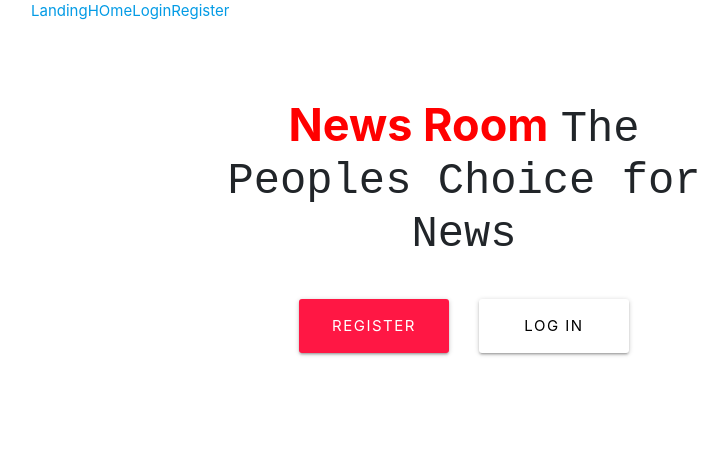
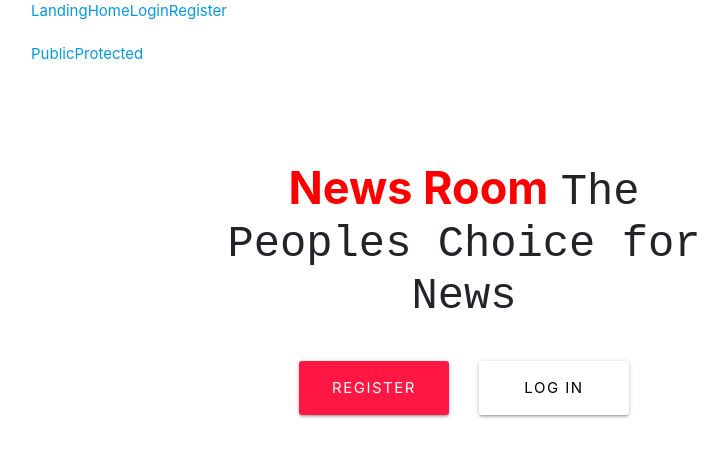
Before and after one commit to bradotron/news-room, a React (Create React App) app in the folder client/: page / in a window 1280 px wide. Shown: the top 456 px of the page, without its empty margins (176-904 px from the left). Built offline with nearby package versions, Linux system fonts and the light colour scheme.

Commit message:
adding auth utilities

```diff
--- a/client/src/App.js
+++ b/client/src/App.js
@@ -1,5 +1,11 @@
-import React from 'react';
-import { BrowserRouter as Router, Route, Link, Switch, Redirect } from 'react-router-dom';
+import React, { Component } from 'react';
+import {
+  BrowserRouter as Router,
+  Route,
+  Link,
+  Switch,
+  Redirect
+} from 'react-router-dom';
 
 import Home from './Pages/Home';
 import Landing from './Pages/Landing';
@@ -7,20 +13,48 @@ import Login from './Pages/Login';
 import Register from './Pages/Register';
 import NoMatch from './Pages/NoMatch';
 
-function App() {
+class App extends Component {
+  state = {
+    user: {
+      isAuthenticated: true,
+      authenticate(cb) {
+        this.isAuthenticated = true;
+        setTimeout(cb, 100);
+      },
+      signout(cb) {
+        this.isAuthenticated = false;
+        setTimeout(cb, 100);
+      }
+    }
+  }
+
+  onLogin = user => {
+    this.setState({
+      user: user,
+    });
+  }
+
+  render() {
     return (
-		<div className="container">
+      <div className='container'>
         <Router>
           <div>
-					<Link to="/">Landing</Link>
-					<Link to="/home">HOme</Link>
-					<Link to="/login">Login</Link>
-					<Link to="/register">Register</Link>
+            <div className='row'>
+              <Link to='/'>Landing</Link>
+              <Link to='/home'>Home</Link>
+              <Link to='/login'>Login</Link>
+              <Link to='/register'>Register</Link>
+            </div>
+            <div className='row'>
+              <Link to='/public'>Public</Link>
+              <Link to='/protected'>Protected</Link>
+            </div>
+
             <Switch>
-						<Route exact path="/" component={Landing} />
-						<Route exact path="/home" component={Home} />
-						<Route exact path="/register" component={Register} />
-						<Route exact path="/login" component={Login} />
+              <Route exact path='/' component={Landing} />
+              <Route exact path='/home' component={Home} />
+              <Route exact path='/register' component={Register} />
+              <Route exact path='/login' component={Login} />
               <Route component={NoMatch} />
             </Switch>
           </div>
@@ -28,5 +62,6 @@ function App() {
       </div>
     );
   }
+}
 
 export default App;
--- a/client/src/Pages/Login.js
+++ b/client/src/Pages/Login.js
@@ -1,5 +1,8 @@
 import React, { Component } from 'react';
 import { Link } from 'react-router-dom';
+
+// authenticate utils
+import auth from '../Utils/authUtils';
 
 class Login extends Component {
   constructor() {
@@ -7,7 +10,7 @@ class Login extends Component {
     this.state = {
       email: '',
       password: '',
-			errors: {},
+      errors: {}
     };
   }
   onChange = e => {
@@ -16,31 +19,41 @@ class Login extends Component {
 
   onSubmit = e => {
     e.preventDefault();
-		const userData = {
+    auth
+      .login({
         email: this.state.email,
-			password: this.state.password,
-		};
-		console.log(userData);
+        password: this.state.password
+      })
+      .then(res => {
+        console.log(res);
+      })
+      .catch(err => {
+        console.log(err);
+      });
   };
 
   render() {
     const { errors } = this.state;
     return (
-			<div className="container">
-				<div style={{ marginTop: '4rem' }} className="row">
-					<div className="col s8 offset-s2" style={{ border: 'solid 0.5px grey', borderRadius: '5px' }}>
-						<Link to="/" className="btn-flat waves-effect">
-							<i className="material-icons left">keyboard_backspace</i> Back to home
+      <div className='container'>
+        <div style={{ marginTop: '4rem' }} className='row'>
+          <div
+            className='col s8 offset-s2'
+            style={{ border: 'solid 0.5px grey', borderRadius: '5px' }}
+          >
+            <Link to='/' className='btn-flat waves-effect'>
+              <i className='material-icons left'>keyboard_backspace</i> Back to
+              home
             </Link>
             <br />
-						<div className="col s12" style={{ paddingLeft: '11.250px' }}>
+            <div className='col s12' style={{ paddingLeft: '11.250px' }}>
               <h4 style={{ color: 'grey' }}>
                 <b style={{ color: 'red', fontSize: '40px' }}>Login</b>
                 <span style={{ fontSize: '35px' }}> below</span>
               </h4>
-							<p className="grey-text text-darken-1">
+              <p className='grey-text text-darken-1'>
                 Don't have an account?{' '}
-								<Link to="/register" style={{ color: 'red' }}>
+                <Link to='/register' style={{ color: 'red' }}>
                   Register
                 </Link>
               </p>
@@ -48,38 +61,38 @@ class Login extends Component {
             {/*.............Login form and validation...............*/}
             {/*.............Login form email input..................*/}
             <form noValidate onSubmit={this.onSubmit}>
-							<div className="input-field col s12">
+              <div className='input-field col s12'>
                 <input
                   onChange={this.onChange}
                   value={this.state.email}
                   error={errors.email}
-									id="email"
-									type="email"
+                  id='email'
+                  type='email'
                 />
-								<label htmlFor="email">Email</label>
+                <label htmlFor='email'>Email</label>
               </div>
               {/*.............Login form password input...............*/}
-							<div className="input-field col s12">
+              <div className='input-field col s12'>
                 <input
                   onChange={this.onChange}
                   value={this.state.password}
                   error={errors.password}
-									id="password"
-									type="password"
+                  id='password'
+                  type='password'
                 />
-								<label htmlFor="password">Password</label>
+                <label htmlFor='password'>Password</label>
               </div>
               {/*.............login form form submit button...............*/}
-							<div className="col s12" style={{ paddingLeft: '11.250px' }}>
+              <div className='col s12' style={{ paddingLeft: '11.250px' }}>
                 <button
                   style={{
                     width: '150px',
                     borderRadius: '3px',
                     letterSpacing: '1.5px',
-										marginTop: '1rem',
+                    marginTop: '1rem'
                   }}
-									type="submit"
-									className="btn btn-large waves-effect waves-light hoverable red accent-3"
+                  type='submit'
+                  className='btn btn-large waves-effect waves-light hoverable red accent-3'
                 >
                   Login
                 </button>
--- /dev/null
+++ b/client/src/Utils/authUtils.js
@@ -0,0 +1,13 @@
+import axios from 'axios';
+
+export default {
+  // user login
+  login: function(loginInfo) {
+    return axios.post('/api/users/login', loginInfo);
+  },
+
+  register: function(userInfo) {
+    return axios.post('/api/users/register', userInfo);
+  }
+
+};
```
Lines whose indentation alone changed are shown as unchanged.
